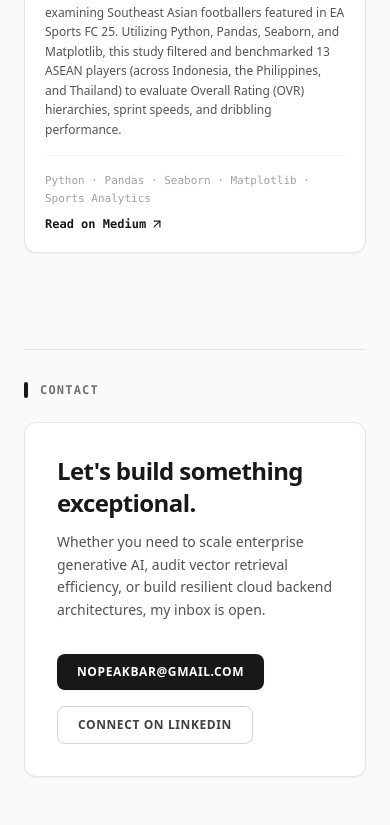
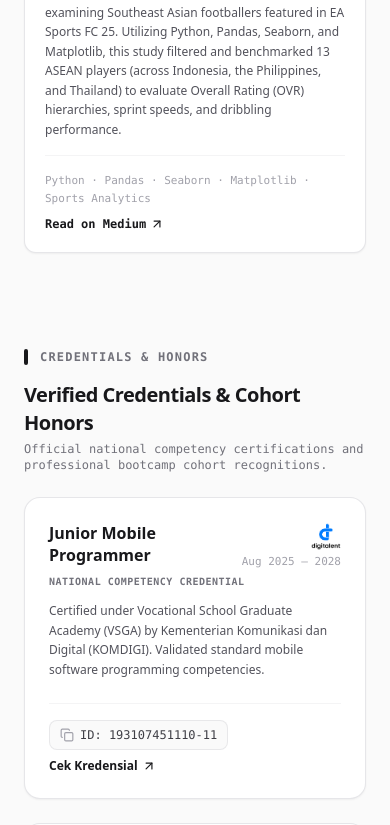
Before and after one commit to nopeakbar/my-portofolio-gue, a Next.js app: page / in a window 390 px wide. Shown: the part 6308-7133 px from the top of the page. Built offline with nearby package versions, Linux system fonts and the light colour scheme.

Commit message:
feat: sertif dan pelatihan

```diff
--- a/app/page.tsx
+++ b/app/page.tsx
@@ -15,12 +15,25 @@ import {
   ChevronDown,
   ChevronUp,
   FolderGit2,
-  ArrowUpRight
+  ArrowUpRight,
+  Copy,
+  Check
 } from 'lucide-react';
 
 export default function Portfolio() {
   const [showAllExperiences, setShowAllExperiences] = useState(false);
+  const [copiedId, setCopiedId] = useState(false);
   const sidebarRef = useRef<HTMLElement>(null);
+
+  const handleCopyId = (id: string) => {
+    if (typeof navigator !== 'undefined' && navigator.clipboard) {
+      navigator.clipboard.writeText(id);
+      setCopiedId(true);
+      setTimeout(() => {
+        setCopiedId(false);
+      }, 2000);
+    }
+  };
 
   // Synchronize desktop sidebar scroll speed with user scroll near the bottom
   useEffect(() => {
@@ -393,10 +406,18 @@ export default function Portfolio() {
                     </a>
                   </li>
                   <li>
+                    <a className="group flex items-center py-1" href="#credentials">
+                      <span className="mr-3 h-[1px] w-6 bg-zinc-300 transition-all duration-300 group-hover:w-9 group-hover:bg-zinc-950"></span>
+                      <span className="text-xs font-mono tracking-widest uppercase text-zinc-500 group-hover:text-zinc-950 font-medium">
+                        04 // Credentials
+                      </span>
+                    </a>
+                  </li>
+                  <li>
                     <a className="group flex items-center py-1" href="#contact">
                       <span className="mr-3 h-[1px] w-6 bg-zinc-300 transition-all duration-300 group-hover:w-9 group-hover:bg-zinc-950"></span>
                       <span className="text-xs font-mono tracking-widest uppercase text-zinc-500 group-hover:text-zinc-950 font-medium">
-                        04 // Get In Touch
+                        05 // Get In Touch
                       </span>
                     </a>
                   </li>
@@ -895,7 +916,7 @@ export default function Portfolio() {
                       </h4>
                       <div className="text-right shrink-0">
                         <span className="text-[11px] font-medium text-zinc-500 block">RSF Press</span>
-                        <span className="text-[11px] font-mono text-zinc-400 block">2025</span>
+                        <span className="text-[11px] font-mono text-zinc-400 block">Oct 2025</span>
                       </div>
                     </div>
 
@@ -1011,7 +1032,125 @@ export default function Portfolio() {
               </div>
             </section>
 
-            {/* SECTION 4: CONTACT */}
+            {/* SECTION 4: CREDENTIALS & HONORS */}
+            <section className="scroll-mt-24" id="credentials">
+              <div className="flex items-center gap-3 mb-4">
+                <span className="h-4 w-1 bg-zinc-900 rounded-full"></span>
+                <h2 className="text-xs font-mono font-semibold uppercase tracking-widest text-zinc-500">
+                  Credentials &amp; Honors
+                </h2>
+              </div>
+
+              <div className="mb-6">
+                <h3 className="text-xl sm:text-2xl font-bold tracking-tight text-zinc-900">
+                  Verified Credentials &amp; Cohort Honors
+                </h3>
+                <p className="mt-1 text-xs sm:text-sm text-zinc-500 font-mono">
+                  Official national competency certifications and professional bootcamp cohort recognitions.
+                </p>
+              </div>
+
+              <div className="grid grid-cols-1 md:grid-cols-2 gap-6">
+                {/* KARTU 1: KOMDIGI Junior Mobile Programmer */}
+                <article className="group bg-white border border-zinc-200/90 rounded-2xl p-6 shadow-sm hover:border-zinc-300 transition-all flex flex-col justify-between">
+                  <div>
+                    <div className="flex items-start justify-between gap-3 mb-1">
+                      <h4 className="text-base sm:text-lg font-bold text-zinc-900 group-hover:text-zinc-950 transition-colors leading-snug">
+                        Junior Mobile Programmer
+                      </h4>
+                      <div className="shrink-0 flex flex-col items-end gap-1">
+                        <img
+                          src="/logo/digitalent.png"
+                          alt="KOMDIGI Digitalent"
+                          className="h-7 sm:h-8 w-auto max-w-[80px] object-contain object-right"
+                        />
+                        <span className="text-[11px] font-mono text-zinc-400 block">Aug 2025 — 2028</span>
+                      </div>
+                    </div>
+
+                    <span className="block text-[10px] font-mono font-bold tracking-wider uppercase text-zinc-500 mb-3">
+                      NATIONAL COMPETENCY CREDENTIAL
+                    </span>
+
+                    <p className="text-xs sm:text-sm text-zinc-600 leading-relaxed">
+                      Certified under Vocational School Graduate Academy (VSGA) by Kementerian Komunikasi dan Digital (KOMDIGI). Validated standard mobile software programming competencies.
+                    </p>
+                  </div>
+
+                  {/* Interactive Action Bar */}
+                  <div className="pt-4 mt-6 border-t border-zinc-100 flex flex-wrap items-center justify-between gap-2">
+                    <button
+                      type="button"
+                      onClick={() => handleCopyId("193107451110-11")}
+                      className={`inline-flex items-center gap-1.5 px-2.5 py-1.5 rounded-lg text-xs font-mono transition-all cursor-pointer border ${
+                        copiedId
+                          ? "bg-emerald-50 text-emerald-700 border-emerald-200"
+                          : "bg-zinc-50 hover:bg-zinc-100 text-zinc-700 border-zinc-200/80 active:scale-95"
+                      }`}
+                      title="Click to copy credential ID"
+                    >
+                      {copiedId ? (
+                        <>
+                          <Check className="w-3.5 h-3.5 text-emerald-600" />
+                          <span>Copied! ✓</span>
+                        </>
+                      ) : (
+                        <>
+                          <Copy className="w-3.5 h-3.5 text-zinc-400" />
+                          <span>ID: 193107451110-11</span>
+                        </>
+                      )}
+                    </button>
+
+                    <a
+                      href="https://digitalent.komdigi.go.id/cek-sertifikat#"
+                      target="_blank"
+                      rel="noopener noreferrer"
+                      className="inline-flex items-center gap-1 text-xs font-semibold text-zinc-900 hover:underline group-hover:text-zinc-950 transition-colors"
+                    >
+                      <span>Cek Kredensial</span>
+                      <ArrowUpRight className="w-3.5 h-3.5 transition-transform group-hover:translate-x-0.5 group-hover:-translate-y-0.5" />
+                    </a>
+                  </div>
+                </article>
+
+                {/* KARTU 2: berijalan Cohort Award */}
+                <article className="group bg-white border border-zinc-200/90 rounded-2xl p-6 shadow-sm hover:border-zinc-300 transition-all flex flex-col justify-between">
+                  <div>
+                    <div className="flex items-start justify-between gap-3 mb-1">
+                      <h4 className="text-base sm:text-lg font-bold text-zinc-900 group-hover:text-zinc-950 transition-colors leading-snug">
+                        Best Progressive Developer
+                      </h4>
+                      <div className="shrink-0 flex flex-col items-end gap-1">
+                        <img
+                          src="/logo/berijalan.png"
+                          alt="berijalan"
+                          className="h-5 sm:h-6 w-auto max-w-[90px] sm:max-w-[110px] object-contain object-right"
+                        />
+                        <span className="text-[11px] font-mono text-zinc-400 block">Oct 2026</span>
+                      </div>
+                    </div>
+
+                    <span className="block text-[10px] font-mono font-bold tracking-wider uppercase text-zinc-500 mb-3">
+                      COHORT PERFORMANCE AWARD
+                    </span>
+
+                    <p className="text-xs sm:text-sm text-zinc-600 leading-relaxed">
+                      Awarded &apos;Best Progressive Developer&apos; in Fullstack Developer Bootcamp Batch 18 by berijalan, recognizing continuous growth and outstanding technical velocity across the initial training phase, enterprise project implementation, and final capstone presentation.
+                    </p>
+                  </div>
+
+                  {/* Interactive Action Bar */}
+                  <div className="pt-4 mt-6 border-t border-zinc-100 flex flex-wrap items-center justify-between gap-2">
+                    <span className="inline-flex items-center px-2.5 py-1.5 rounded-lg text-xs font-mono text-zinc-600 bg-zinc-50 border border-zinc-200/80">
+                      Bootcamp Batch 18
+                    </span>
+                  </div>
+                </article>
+              </div>
+            </section>
+
+            {/* SECTION 5: CONTACT */}
             <section className="scroll-mt-24 pt-8 border-t border-zinc-200" id="contact">
               <div className="flex items-center gap-3 mb-6">
                 <span className="h-4 w-1 bg-zinc-900 rounded-full"></span>
```
Also changed, not shown: public/logo/digitalent.png (added).
